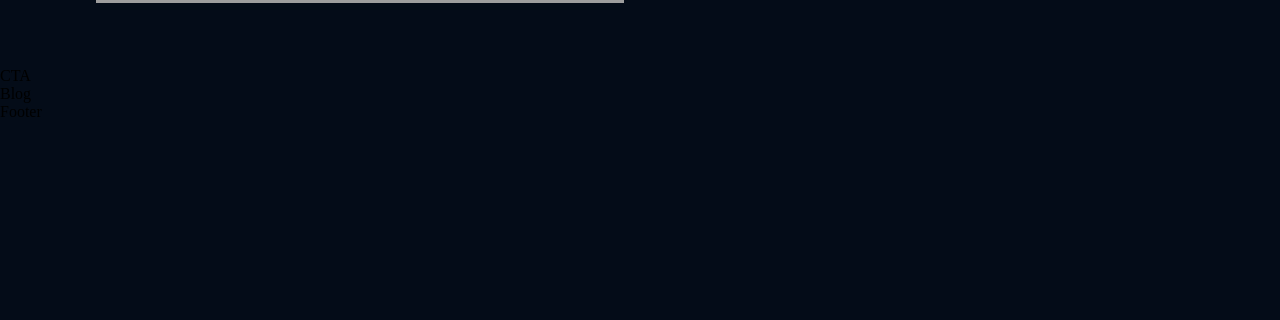
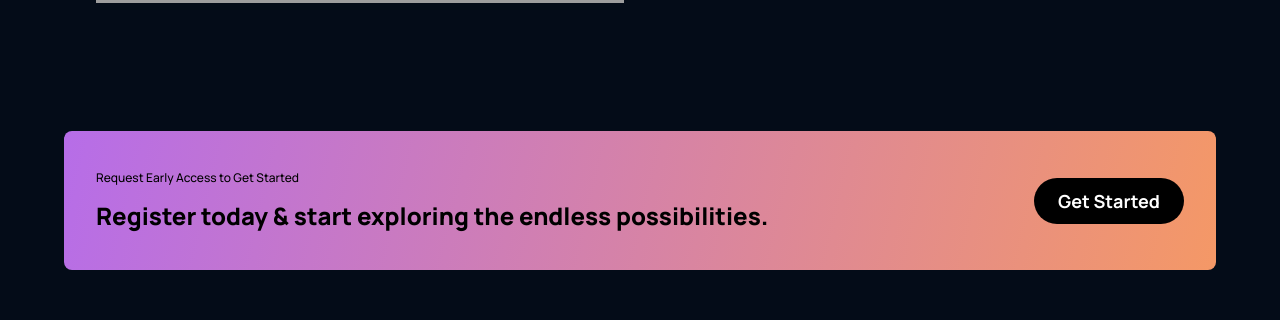
Before and after one commit to arslan7172/GPT-3-UI-UX, a React (Create React App) app: page / in a window 1280 px wide. Shown: the part 2658-2978 px from the top of the page. Before the commit the page ends 2779 px from the top, so only its background shows below. Built offline with nearby package versions, Linux system fonts and the light colour scheme; grey boxes are pictures that could not be loaded.

Commit message:
Done CTA Part

```diff
--- a/src/components/cta/CTA.jsx
+++ b/src/components/cta/CTA.jsx
@@ -2,8 +2,14 @@
 import './cta.css';
 const CTA = () => {
   return (
-    <div>
-      CTA
+    <div className='gpt3__cta' id='#cta'>
+      <div className='gpt3__cta-content'>
+        <p>Request Early Access to Get Started</p>
+        <h3>Register today & start exploring the endless possibilities.</h3>
+      </div>
+      <div className='gpt3__cta-btn'>
+        <button type='button'>Get Started</button>
+      </div>
     </div>
   )
 }
--- a/src/components/cta/cta.css
+++ b/src/components/cta/cta.css
@@ -0,0 +1,79 @@
+.gpt3__cta{
+    display: flex;
+    justify-content: space-between;
+    align-items: center;
+    flex-direction: row;
+    background: var(--gradient-bar);
+    padding: 2rem;
+    margin: 4rem;
+    border-radius: 0.5rem;
+}
+
+.gpt3__cta-content{
+    display: flex;
+    flex-direction: column;
+    text-align: left;
+    font-family: var(--font-family);
+}
+
+.gpt3__cta-content p{
+    font-size: 12px;
+    line-height: 30px;
+    font-weight: 500;
+}
+
+.gpt3__cta-content h3{
+    font-size: 24px;
+    line-height: 45px;
+    font-weight: 800;
+}
+
+.gpt3__cta-btn{
+    display: flex;
+    justify-content: center;
+    align-items: center;
+
+    margin-left: 2rem;
+}
+
+.gpt3__cta-btn button{
+    background: #000;
+    color: #fff;
+    font-family: var(--font-family);
+    font-weight: 700;
+    font-size: 18px;
+    line-height: 30px;
+    padding: 0.5rem 1rem;
+    border-radius: 2rem;
+    min-width: 150px;
+    outline: none;
+    border: none;
+    cursor: pointer;
+}
+
+@media screen and (max-width: 650px) {
+    .gpt3__cta {
+        flex-direction: column;
+    }
+
+    .gpt3__cta-btn {
+        margin: 2rem 0 0;
+    }
+
+}
+
+@media screen and (max-width: 550px) {
+    .gpt3__cta {
+        margin: 4rem 2rem;
+    }
+
+    .gpt3__cta-content h3 {
+        font-size: 18px;
+        line-height: 32px;
+    }
+
+    .gpt3__cta-btn button {
+        font-size: 14px;
+        line-height: 28px;
+    }
+}
```
